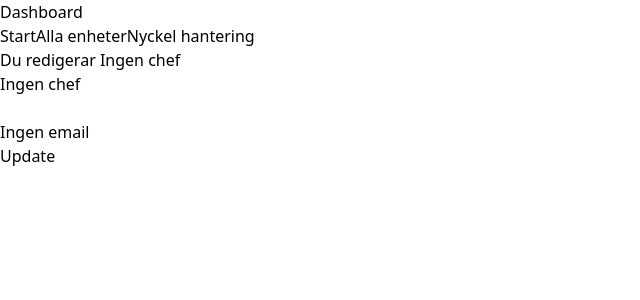
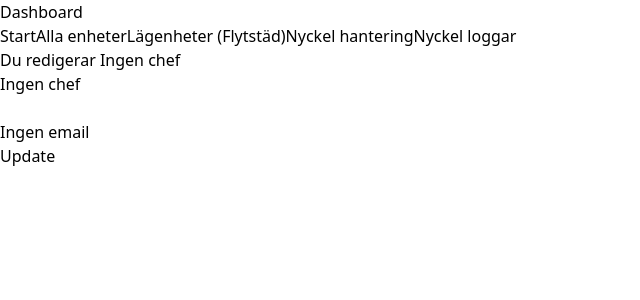
Before and after one commit to ahmmuh/admin-dashboard-nextjs, a Next.js app: page /units/1/chefer/edit in a window 1280 px wide. Shown: the top 300 px of the page, without its empty margins (0-640 px from the left). Built offline with nearby package versions, Linux system fonts and the light colour scheme; no server answers.

Commit message:
påbörjat keyLog och lägenhet vyer

```diff
--- /dev/null
+++ b/src/app/apartments/[apartmentId]/create.jsx
@@ -0,0 +1,5 @@
+import React from "react";
+
+export const CreateApartment = () => {
+  return <div>Create apartment</div>;
+};
--- a/src/components/sidebar.jsx
+++ b/src/components/sidebar.jsx
@@ -21,9 +21,20 @@ const Sidebar = ({ units }) => {
               Alla enheter
             </span>
           </Link>
+
+          <Link href={"/apartments"}>
+            <span className="block text-lg font-medium p-3 border-b-2 text-gray-400 hover:text-pink-600">
+              Lägenheter (Flytstäd)
+            </span>
+          </Link>
           <Link href={"/keys"}>
             <span className="block text-lg font-medium p-3 border-b-2 text-gray-400 hover:text-pink-600">
               Nyckel hantering
+            </span>
+          </Link>
+          <Link href={"/keyLogs"}>
+            <span className="block text-lg font-medium p-3 border-b-2 text-gray-400 hover:text-pink-600">
+              Nyckel loggar
             </span>
           </Link>
         </ul>
```
Also changed, not shown: src/app/apartments/[apartmentId]/edit.jsx (added, +7 -0 lines), src/app/apartments/[apartmentId]/page.jsx (added, +9 -0 lines), src/app/apartments/page.jsx (added, +7 -0 lines), src/app/keyLogs/page.jsx (added, +7 -0 lines).
